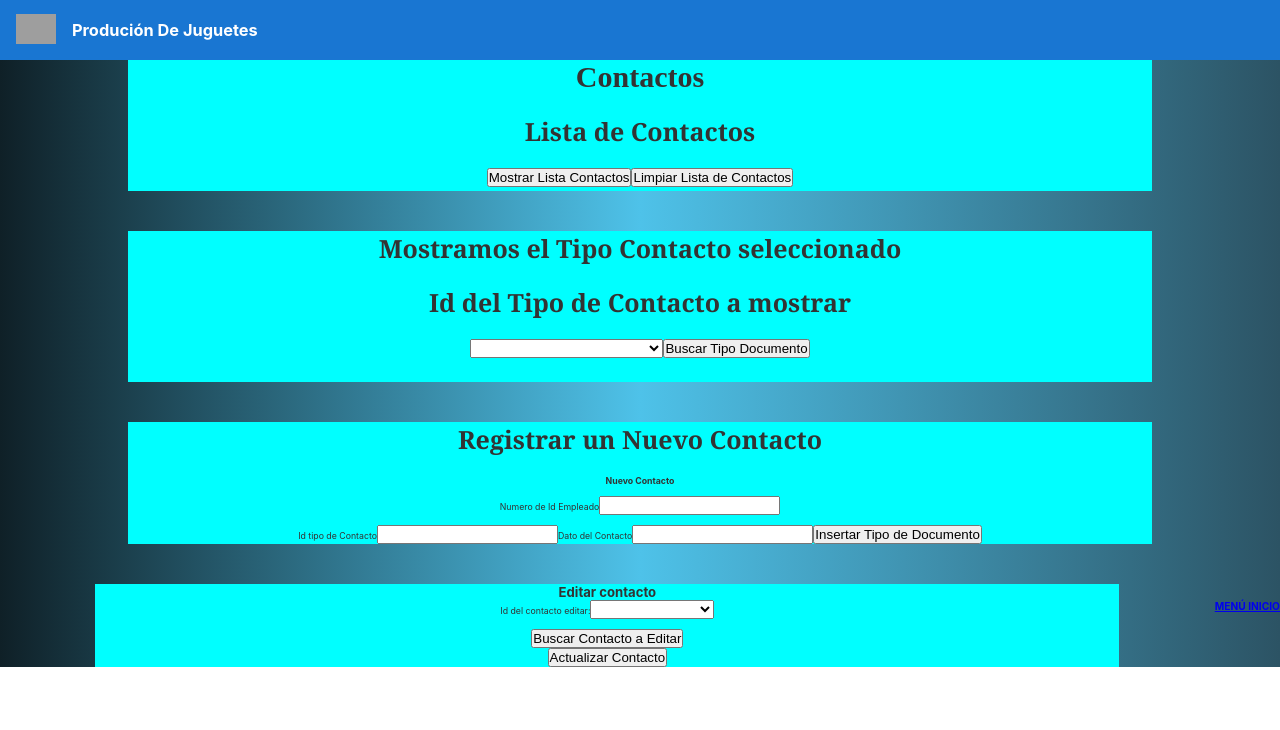
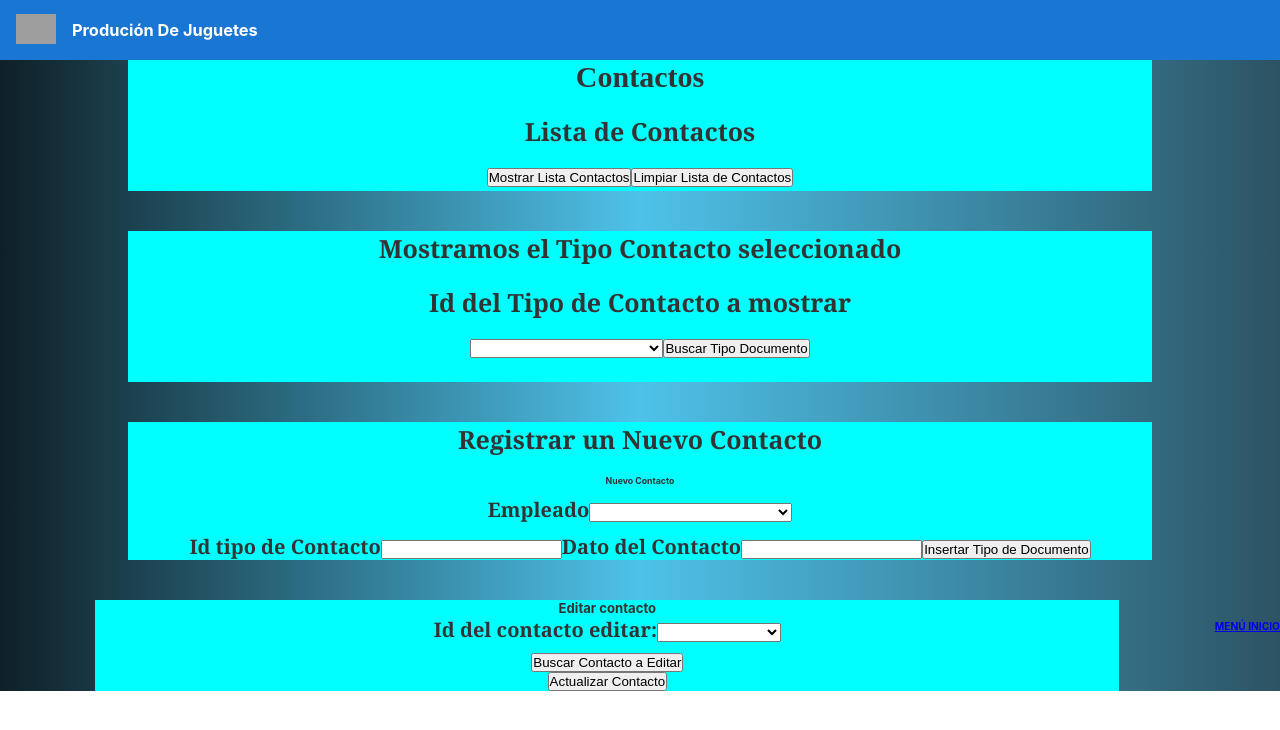
Before and after one commit to JosMiguelMM2/MVM-SYSTEM, an Angular app in the folder Front-End/: page /Contactos in a window 1280 px wide. Shown: the top 730 px of the page. Built offline with nearby package versions, Linux system fonts and the light colour scheme; grey boxes are pictures that could not be loaded.

Commit message:
Arreglando insertar nuevo contacto

```diff
--- a/Front-End/src/app/contacto/contacto.component.css
+++ b/Front-End/src/app/contacto/contacto.component.css
@@ -78,3 +78,10 @@ html{
     align-items: center;
 
   }
+
+span{
+    font-size: 2rem;
+    font-weight: 700;
+    font-family: Georgia, 'Times New Roman', Times, serif;
+    margin-bottom: 20px;
+}
--- a/Front-End/src/app/contacto/contacto.component.html
+++ b/Front-End/src/app/contacto/contacto.component.html
@@ -91,23 +91,25 @@
   <form (ngSubmit)="InsertarnuevoContacto()" [formGroup]="InsertarContacto">
     <h4>Nuevo Contacto</h4>
     <br>
+    <span>Empleado</span>
+    <select class="dropdown" formControlName="combofiltro2" (click)="consultarEmpleados()" formControlName="numberidempleados" >
+      <option value="value2">Seleccione tipo de Documento</option>
+      <option *ngFor="let TipEmple of comboListEmplo" [value]="TipEmple.Id_empleados">
+        {{TipEmple.Id_empleados}} - {{TipEmple.Persona}}
+      </option>
+    </select>
 
-    <label for="idcontacto">
-      <span>Numero de Id Empleado</span>
-      <input type="number" name="idcontacto" id="idcontacto" formControlName="numberidempleados" />
-    </label>
-
-    <br /><br />
+    <br/><br/>
     <label for="idtipcontacto">
       <span>Id tipo de Contacto</span>
       <input type="number" name="idtipcontacto" id="idtipcontacto"
-        formControlName="numberidtipcontacto" maxlength="3" />
+             formControlName="numberidtipcontacto" maxlength="3"/>
     </label>
 
 
     <label for="datocontacto">
       <span>Dato del Contacto</span>
-      <input type="text" name="datocontacto" id="datocontacto" formControlName="textdatocontacto" />
+      <input type="text" name="datocontacto" id="datocontacto" formControlName="textdatocontacto"/>
     </label>
 
     <button class="agregar-contacto" type="submit">
@@ -133,7 +135,7 @@
       </option>
     </select>
 
-    <br /><br />
+    <br/><br/>
     <button type="submit">Buscar Contacto a Editar</button>
 
     <h4>{{ TituloContactoEdit }}</h4>
@@ -142,20 +144,23 @@
 
       <label for="nidcontacto">
         <span>Numero de Id Empleado</span>
-        <input type="number" name="nidcontacto" id="nidcontacto" formControlName="nuidemple"  value="{{edit.Id_empleados}}" ngModel="edif.Id_empleados"/>
+        <input type="number" name="nidcontacto" id="nidcontacto" formControlName="nuidemple"
+               value="{{edit.Id_empleados}}" ngModel="edif.Id_empleados"/>
       </label>
 
-      <br /><br />
+      <br/><br/>
 
       <label for="nidtipcontacto">
         <span>Id tipo de Contacto</span>
         <input type="number" name="nidtipcontacto" id="nidtipcontacto"
-          formControlName="nuidtipcontac" maxlength="3" value="{{edit.Tipo_contacto}}" ngModel="edif.Tipo_contacto"/></label>
+               formControlName="nuidtipcontac" maxlength="3" value="{{edit.Tipo_contacto}}"
+               ngModel="edif.Tipo_contacto"/></label>
 
 
       <label for="datocontacto">
         <span>Dato del Contacto</span>
-        <input type="text" name="datocontacto" id="datocontacto" formControlName="nudatcontac" value="{{edit.Dato_contacto}}" ngModel="edif.Dato_contacto"   />
+        <input type="text" name="datocontacto" id="datocontacto" formControlName="nudatcontac"
+               value="{{edit.Dato_contacto}}" ngModel="edif.Dato_contacto"/>
 
       </label>
 
--- a/Front-End/src/app/contacto/contacto.component.ts
+++ b/Front-End/src/app/contacto/contacto.component.ts
@@ -33,6 +33,7 @@ export class ContactoComponent implements OnInit {
   MiContactoE: any = []; //Tipo de Documento a Editar
   comboEditarContacto: any = []; //Combo Editar Tipo de Documento
 
+  comboListEmplo: any = [];
   //*****************************************************************************
   //Form group
   ListaContacto = new FormGroup({});
@@ -41,6 +42,11 @@ export class ContactoComponent implements OnInit {
   filtraridcontacto = new FormGroup({
     combofiltro: new FormControl(),
   });
+
+  filtrarTipEmple =  new FormGroup(
+    {
+      combofiltro2: new FormControl()
+    });
 
   //insertar nuevo contacto
   InsertarContacto = new FormGroup({
@@ -159,6 +165,15 @@ export class ContactoComponent implements OnInit {
     );
   }
 
+  // -----------------------------------------------------------------------------------------
+  //MOSTRAR LOS EMPLEADOS DISPONIBLES
+  public consultarEmpleados() {
+    this.juguetesService.getEmpleados ().subscribe((data: any) =>
+    {
+      this.comboListEmplo = JSON.parse(data);
+
+    });
+  }
 
   // -----------------------------------------------------------------------------------------
   // Inserta un nuevo Contacto.
```
Also changed, not shown: 1 other file (tests, documents, lock files or other folders). Lines whose indentation alone changed are shown as unchanged.
